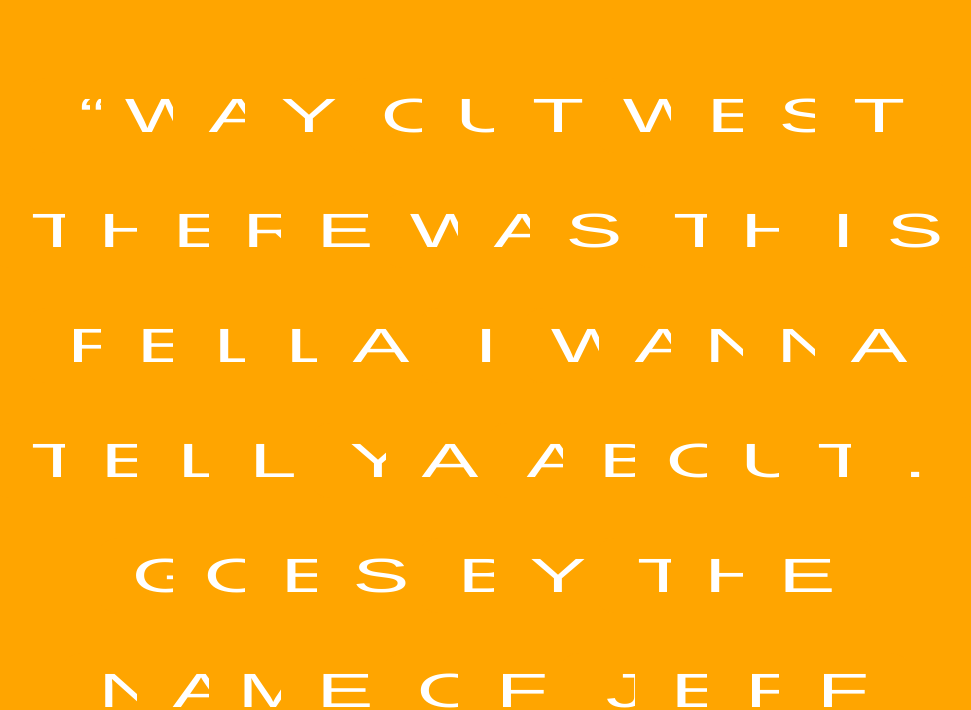
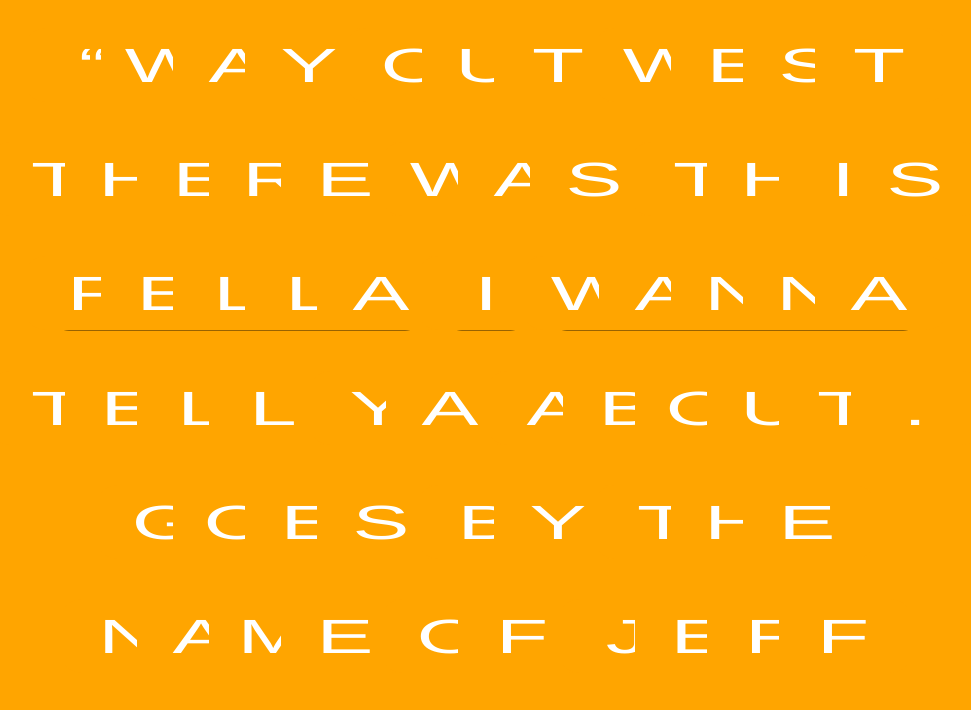
Before and after one commit to strangenative/Foldup.js, a plain HTML site: page index.html in a window 1280 px wide. Shown: the top 710 px of the page, without its empty margins (154-1125 px from the left). Drawn offline with Linux system fonts and the light colour scheme.

Commit message:
Simplifications and other various adjustments

```diff
--- a/css/style.css
+++ b/css/style.css
@@ -1,28 +1,18 @@
 body{
-	background-color: rgba(255, 165, 0, 1);
+	background-color: #ffa500;
 	font-family: brevia, helvetica, verdana, sans-serif;
-	margin: 0;
-	-webkit-transition: all .25s linear;
 }
 
-.clear{
-	clear: both;
-}
-
-#page-width{
+#page{
 	width: 80%;
 	margin: 0 auto;
-	padding: 10px 0;
-	overflow: visible;
 }
 
 .foldup {
 	text-transform: uppercase;
 	font-size: 3em;
 	text-align: center;
-	color: white;
-	overflow: visible;
-	width: 100%;
+	color: #FFF;
 }
 
 .foldup > span {
@@ -33,26 +23,11 @@ body{
 
 .foldup span > span{
 	display: inline-block;
-	/* float: left; */
 	width: 1.5em;
-	text-align: center;
-	min-height: 1px;
-	padding: 10px 0;
+	padding: .2em 0;
 	position: relative;
 }
 
 .foldup span > span:first-child { border-radius: 10px 0 0 10px; }
 .foldup span > span:last-child { border-radius: 0 10px 10px 0; }
 .foldup span > span:only-child { border-radius: 10px; }
-
-.foldup span > span:nth-child(2n){
-	background: orange;
-}
-
-.foldup span > span:nth-child(2n+1){
-	background: orange;
-}
-
-.foldup span > span:empty{
-	background-color: none;
-}
--- a/index.html
+++ b/index.html
@@ -3,10 +3,11 @@
 <link rel="stylesheet" type="text/css" href="css/style.css">
 </head>
 <body>
-	<div id="page-width">
+	<div id="page">
 
 		<p class="foldup">&ldquo;Way out west there was this fella I wanna tell ya about. Goes by the name of Jeff Lebowski. At least that was the handle his loving parents gave him, but he never had much use for it himself. See, this Lebowski, he called himself&#8230; &lsquo;The Dude&rsquo;.&rdquo;</p>
 
+	</div>
 	<script type="text/javascript" src="http://use.typekit.com/awy4zpy.js"></script>
 	<script type="text/javascript">try{Typekit.load();}catch(e){}</script>
 	<script src="js/jquery.js"></script>
@@ -18,7 +19,5 @@
   		});
 	</script>
 	<script src="js/foldup.js"></script>
-
-	</div>
 </body>
 </html>
--- a/js/foldup.js
+++ b/js/foldup.js
@@ -1,23 +1,29 @@
-//Some important variables for you to set
-containerWidth = .8; 										//What fraction of the browser window is the text's container?
-var startColor = [255, 165, 0];
-var lowlightColor = [172, 111, 0];
-var highlightColor = [255, 194, 83];
-minShadow = .3; 						//Set at 0 if you want no shadow
-maxShadow = .4;
+//::::::::::::::::::::::::::::::::::::::::CUSTOM VARIABLES
 
-//Don't touch anything below this
+containerWidth = .8; 				//What decimal percent of the browser window is the text's container?
+startColor = [255, 165, 0];			//RGB start value for the letter box's color
+lowlightColor = [172, 111, 0];		//RGB goal for the letter boxes in shadow
+highlightColor = [255, 194, 83];	//RGB goal for the letter boxes in the light
+minShadow = .3; 					//The lightest opacity you want the card's shadow to have
+maxShadow = .4;						//The darkest opacity you want the card's shadow to have
+
+
+//::::::::::::::::::::::::::::::::::::::::NOT CUSTOM VARIABLES
+
 screenWidth = screen.width * .9;
-
 flatWidth = screenWidth*containerWidth;
-var evenDiff = [0, 0, 0];
-var oddDiff = [0, 0, 0];
-var evenColor = [0, 0, 0];
-var oddColor = [0, 0, 0];
+evenDiff = [0, 0, 0];
+oddDiff = [0, 0, 0];
+evenColor = [0, 0, 0];
+oddColor = [0, 0, 0];
 for(var i in startColor){
 	evenDiff[i] = highlightColor[i] - startColor[i];
 	oddDiff[i] = lowlightColor[i] - startColor[i];
 	}
+
+
+//::::::::::::::::::::::::::::::::::::::::EVENTS THAT CALL FOLDUP FUNCTION
+
 $(document).ready(function() {
 	letterBoxWidth = $('.word1 .char1').width();
 	foldup();
@@ -25,6 +31,9 @@ $(document).ready(function() {
 $(window).resize(function(){
 	foldup();
 	});
+
+
+//::::::::::::::::::::::::::::::::::::::::THE FOLDUP FUNCTION
 
 function foldup(){
 	currWidth = $(window).width();		//Determine the squish percentage
```
Lines whose indentation alone changed are shown as unchanged.
